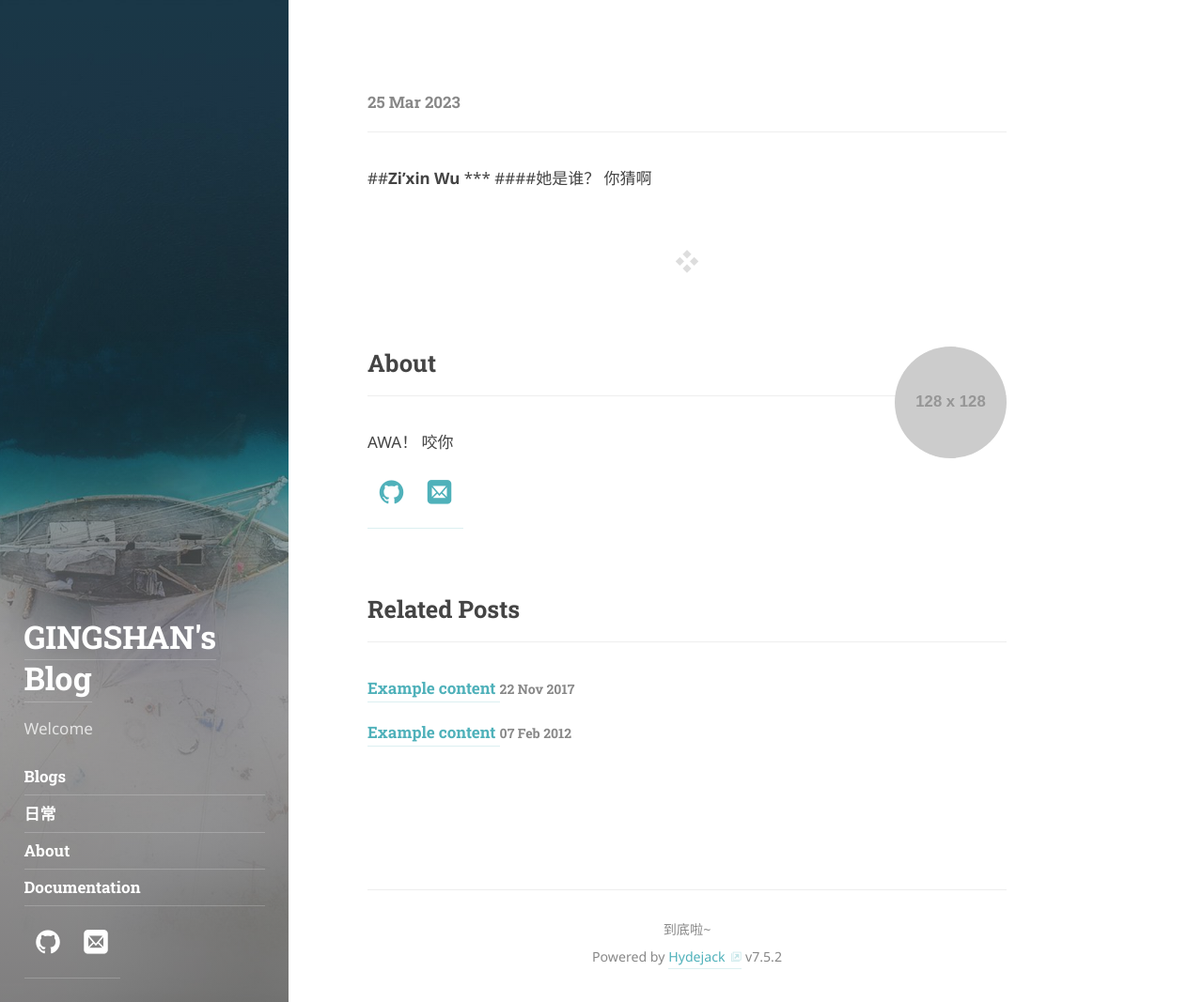
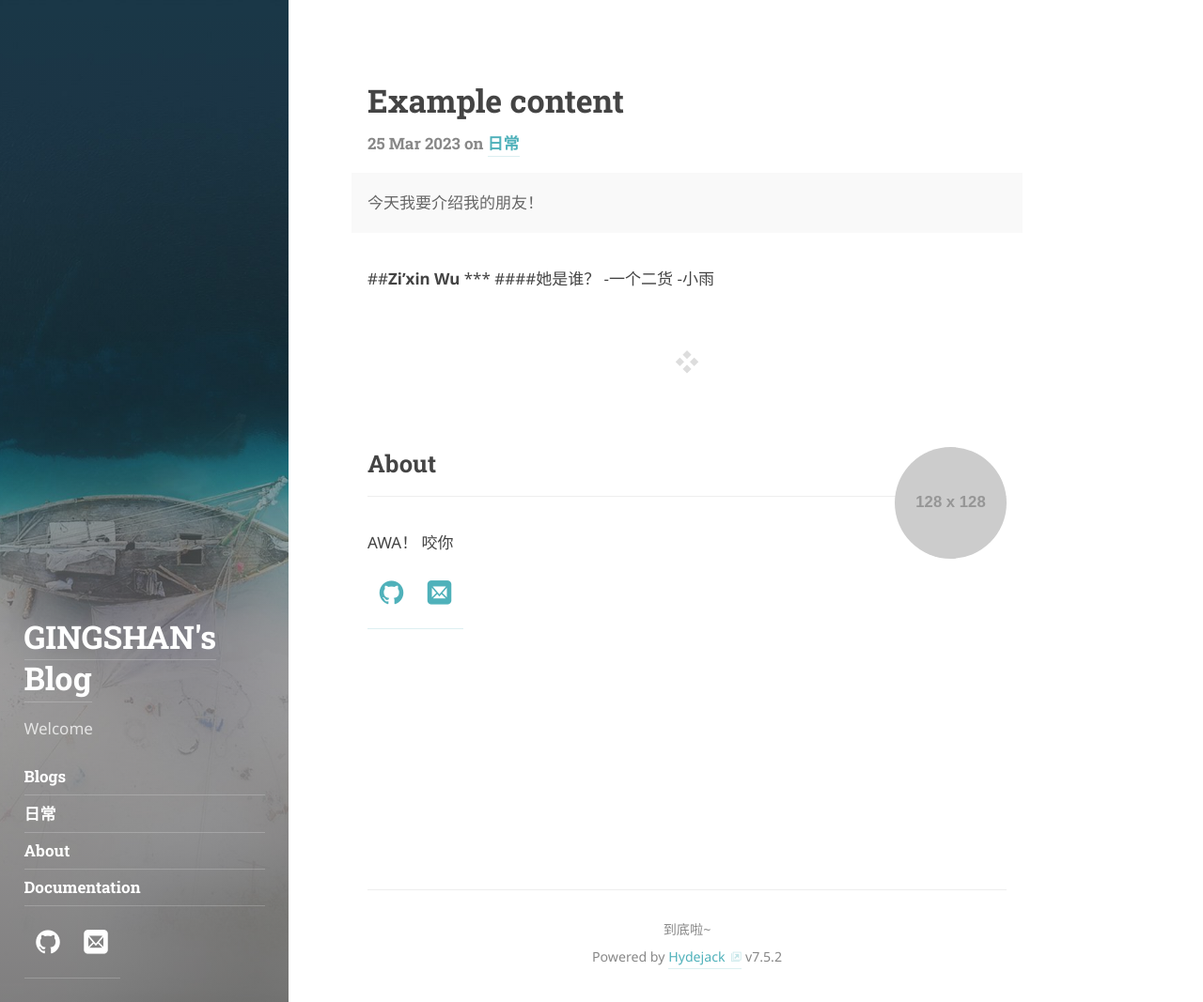
Before and after one commit to lshub2010/lshub2010.github.io, a Jekyll site: the page built from _posts/2023-3-25-friend.md, in a window 1280 px wide and 1067 px high. Shown: the whole window at 94% size. Built offline with Jekyll 4.4.1, drawn with Linux system fonts in a browser that asks for light colours; some web fonts are replaced; our own code applies the rules of GitHub Pages for plain Markdown files.

Commit message:
Update 2023-3-25-friend.md

```diff
--- a/_posts/2023-3-25-friend.md
+++ b/_posts/2023-3-25-friend.md
@@ -1,12 +1,12 @@
 ---
 layout: post
-title: Friend
-description: >
-   今天我要隆重介绍我的朋友
-tag: [daily]
+title: Example content
+description: >
+  今天我要介绍我的朋友！
+tags: [daily]
 ---
-
 ##**Zi’xin Wu**
 ***
 ####她是谁？
-你猜啊
+-一个二货
+-小雨
```
